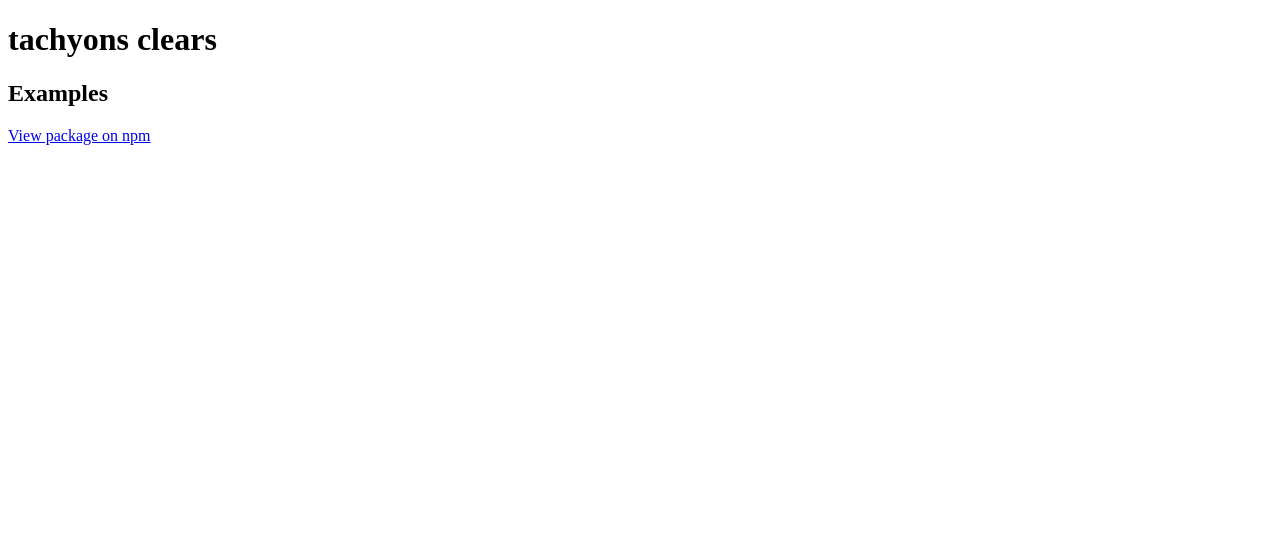
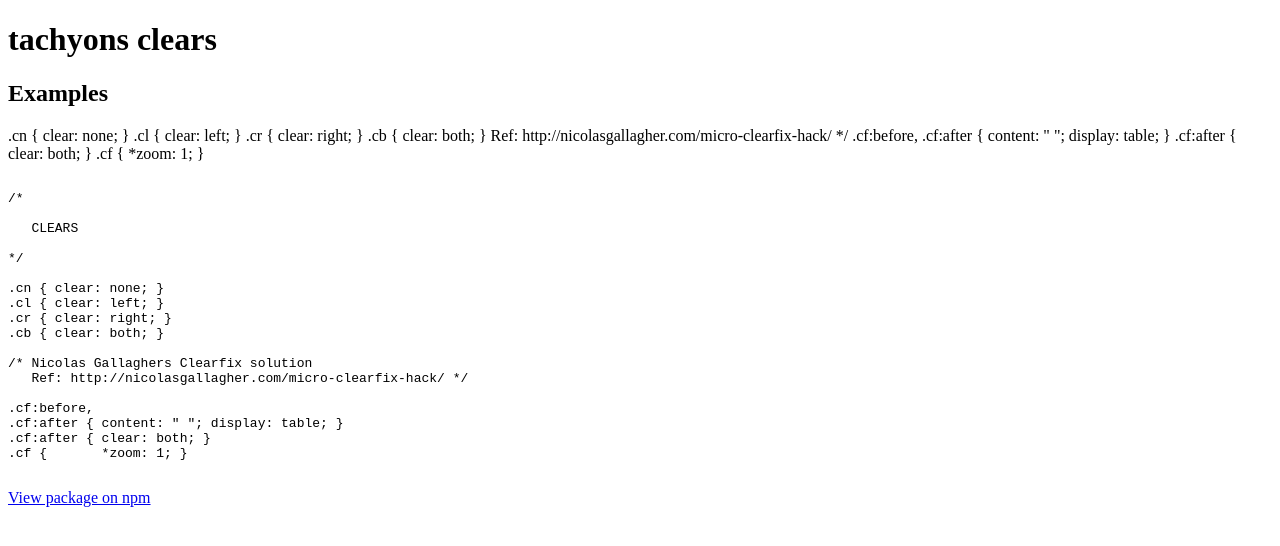
Before and after one commit to tachyons-css/tachyons-clears, a website: page index.html in a window 1280 px wide. Drawn offline with Linux system fonts and the light colour scheme.

Commit message:
Automatically adds code example and base for visual docs

```diff
--- a/index.html
+++ b/index.html
@@ -13,6 +13,38 @@
   <body>
     <h1>tachyons clears</h1>
     <h2>Examples</h2>
+
+.cn { clear: none; }
+.cl { clear: left; }
+.cr { clear: right; }
+.cb { clear: both; }
+   Ref: http://nicolasgallagher.com/micro-clearfix-hack/ */
+.cf:before,
+.cf:after { content: " "; display: table; }
+.cf:after { clear: both; }
+.cf {       *zoom: 1; }
+    <pre>
+<code>
+/*
+
+   CLEARS
+
+*/
+
+.cn { clear: none; }
+.cl { clear: left; }
+.cr { clear: right; }
+.cb { clear: both; }
+
+/* Nicolas Gallaghers Clearfix solution
+   Ref: http://nicolasgallagher.com/micro-clearfix-hack/ */
+
+.cf:before,
+.cf:after { content: " "; display: table; }
+.cf:after { clear: both; }
+.cf {       *zoom: 1; }
+</code>
+</pre>
     <a href="http://npmjs.org/package/tachyons-clears" title="tachyons-clears">View package on npm</a>
   </body>
 </html>
```
